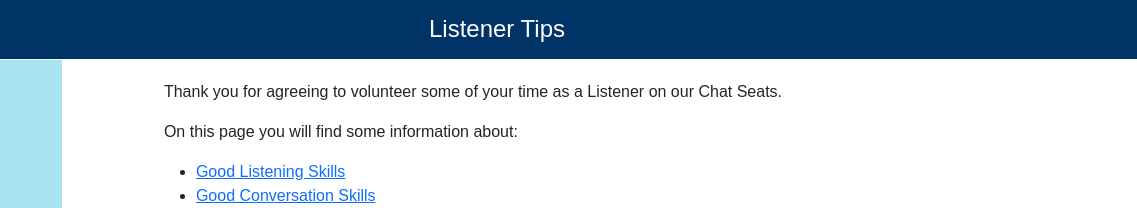
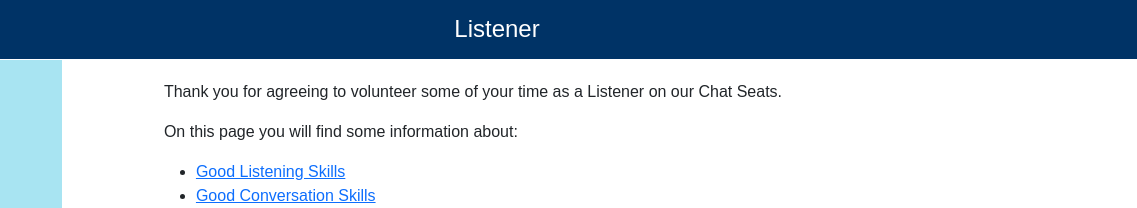
Before and after one commit to GABDY005/Trial-Website, a plain HTML site: page listenertips.html in a window 1280 px wide. Shown: the top 208 px of the page, 143-1280 px from the left. Drawn offline with nearby package versions, Linux system fonts and the light colour scheme.

Commit message:
Update listenertips.html

```diff
--- a/listenertips.html
+++ b/listenertips.html
@@ -4,7 +4,7 @@
 <head>
     <meta charset="UTF-8">
     <meta name="viewport" content="width=device-width, initial-scale=1.0">
-    <title>Listener Tips - Have a Chat Seat</title>
+    <title>Listener - Have a Chat Seat</title>
     <link href="https://cdn.jsdelivr.net/npm/bootstrap@5.3.3/dist/css/bootstrap.min.css" rel="stylesheet" />
     <style>
         html, body {
@@ -120,7 +120,7 @@
 <body>
 
     <div class="dashboard-header">
-        <h4 class="m-0">Listener Tips</h4>
+        <h4 class="m-0">Listener</h4>
     </div>
 
     <div class="container-fluid">
```
